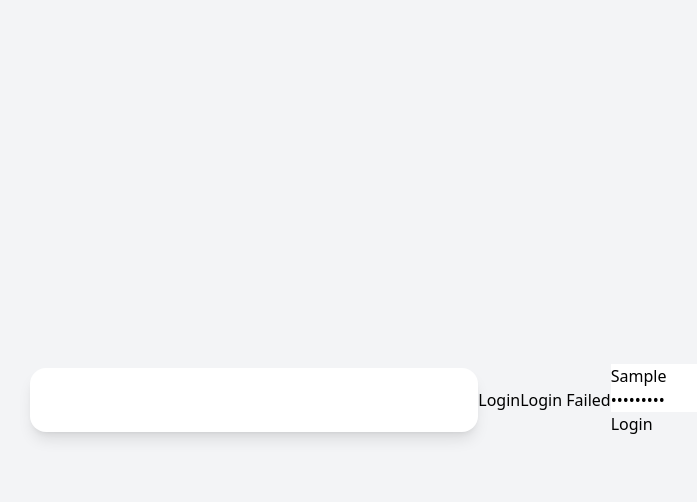
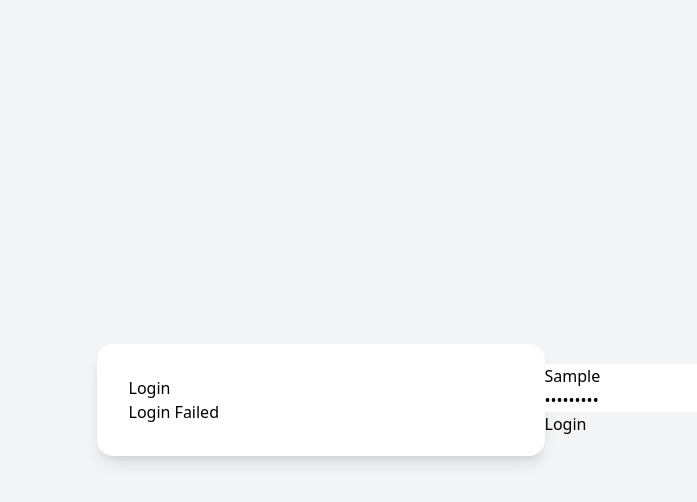
Before and after one commit to nietiene/Chat-app-frontend, a React (Vite) app: page / in a window 1280 px wide. Both pictures are taken after typing "Sample", "Sample123" into the empty fields and a click on the button "Login". Shown: the top 502 px of the page, without its empty margins (204-901 px from the left). Built offline with nearby package versions, Linux system fonts and the light colour scheme; no server answers.

Commit message:
commit of gikonko-tss-chat

```diff
--- a/src/pages/login.jsx
+++ b/src/pages/login.jsx
@@ -24,10 +24,10 @@ export default function Login() {
     return (
         <div className="min-h-screen flex items-center justify-center bg-gray-100 px-4">
             <div className="w-full max-w-md bg-white rounded-2xl shadow-lg p-8">
+                <h2>Login</h2>
+               {error && <p>{error}</p>}
+            </div>
 
-            </div>
-            <h2>Login</h2>
-            {error && <p>{error}</p>}
 
             <form onSubmit={handleSubmit}>
                 <input type="text" name="phone" placeholder="Phone" value={phone} required
```
